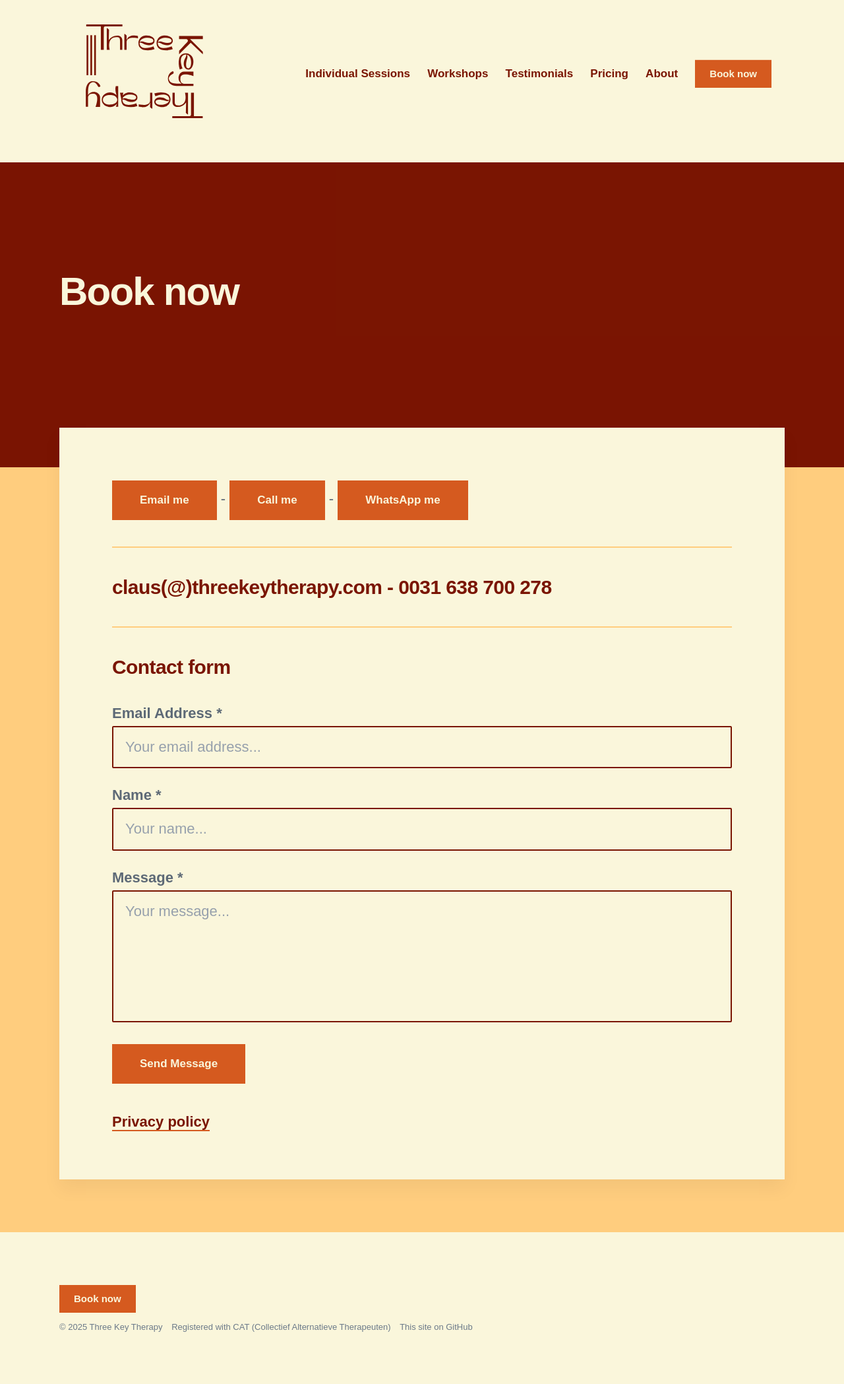
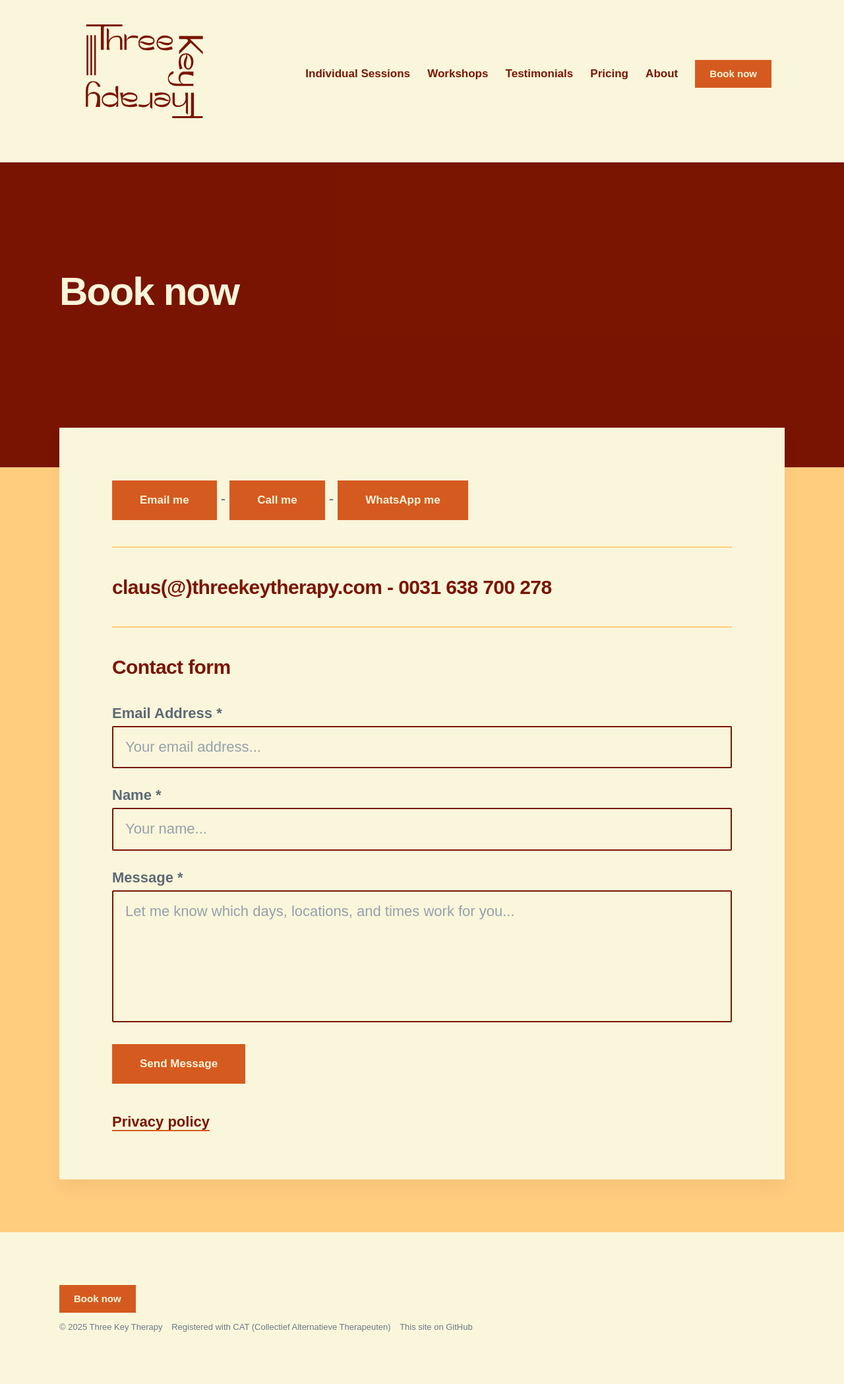
Before and after one commit to threekeytherapy/threekeytherapy.com, a Jekyll site: the page built from _pages/contact.md, in a window 1280 px wide. Shown: the whole page at 66% size. Built offline with Jekyll 4.4.1, drawn with Linux system fonts in a browser that asks for light colours; nearby versions of some CDN libraries; some web fonts are replaced.

Commit message:
invites more info in contact form

```diff
--- a/_includes/contact-form.html
+++ b/_includes/contact-form.html
@@ -14,7 +14,7 @@
 
 		<div class="contact-form__item">
 			<label class="contact-form__label">Message *</label>
-			<textarea name="message" placeholder="Your message..." class="contact-form__textarea"></textarea>
+			<textarea name="message" placeholder="Let me know which days, locations, and times work for you..." class="contact-form__textarea"></textarea>
 		</div>
 
 		<input type="hidden" name="_next" value="{{ site.data.settings.contact_settings.confirmation_url }}" />
```
